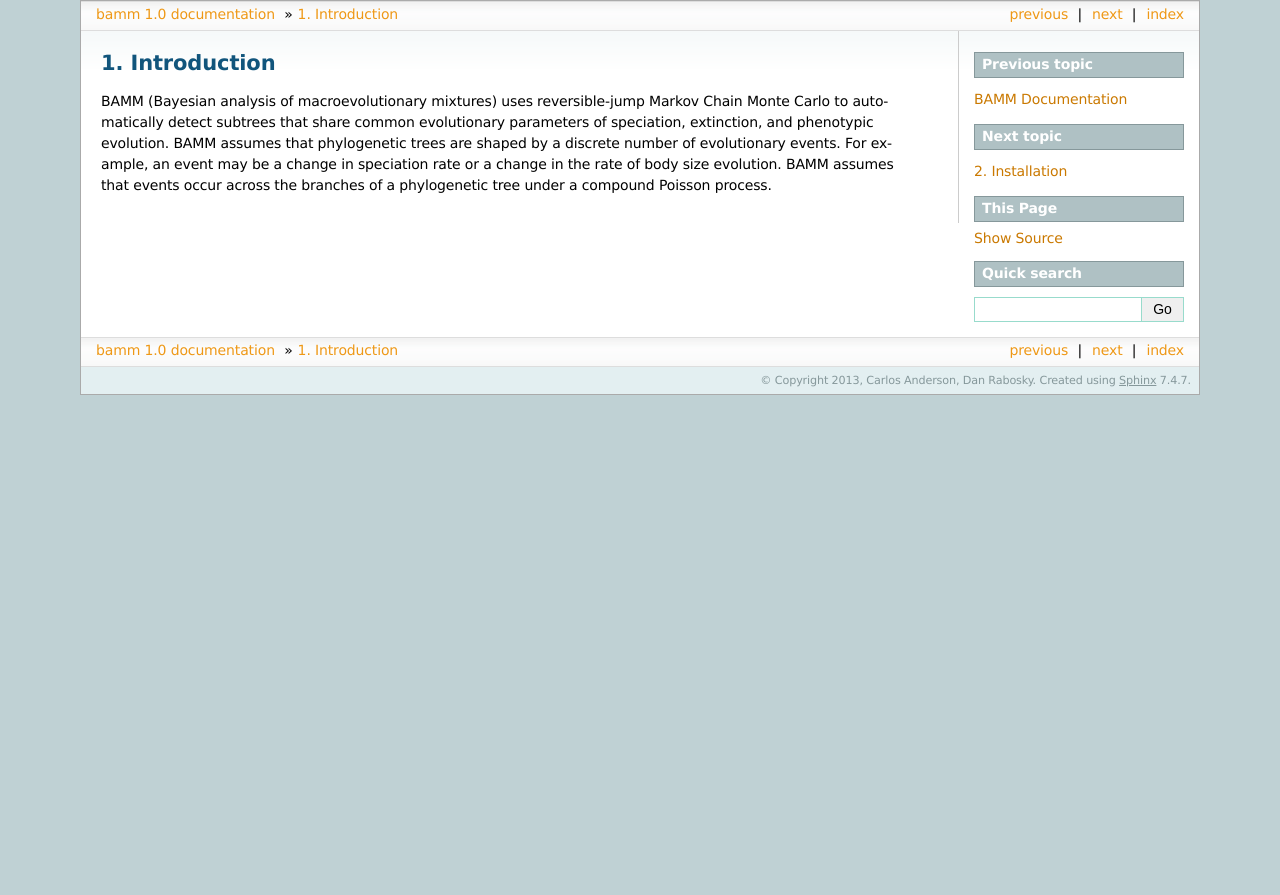
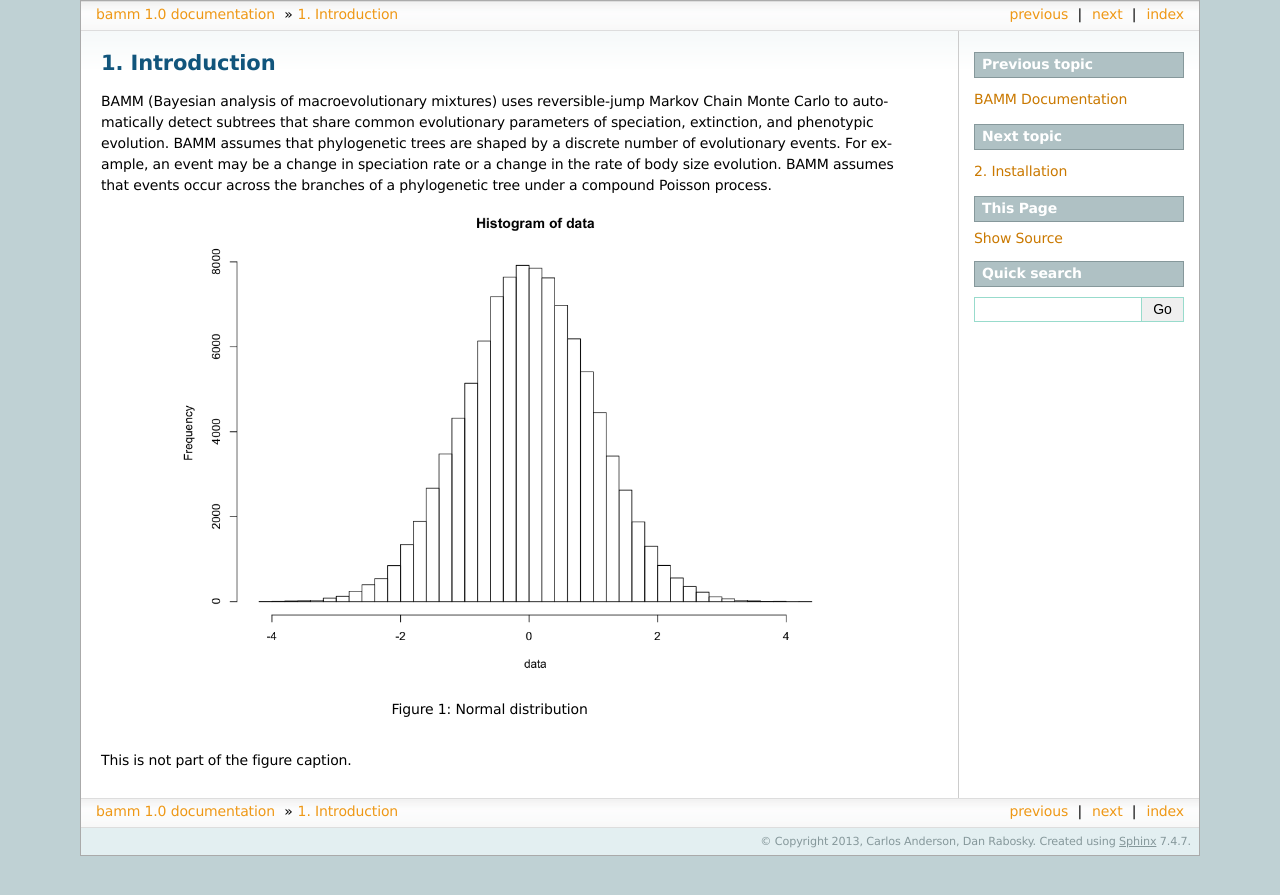
Before and after one commit to macroevolution/bamm, a Sphinx documentation site: the page built from doc/source/introduction.rst, in a window 1280 px wide. Shown: the top 895 px of the page. Built offline with Sphinx 7.4.7, drawn with Linux system fonts in a browser that asks for light colours; formulas are drawn with MathJax 3.

Commit message:
Add test figure to documentation

```diff
--- a/doc/source/introduction.rst
+++ b/doc/source/introduction.rst
@@ -11,3 +11,11 @@ For example, an event may be a change in speciation rate
 or a change in the rate of body size evolution.
 BAMM assumes that events occur across the branches
 of a phylogenetic tree under a compound Poisson process.
+
+.. figure:: normal.png
+   :width: 640
+   :align: center
+
+   Figure 1: Normal distribution
+
+This is not part of the figure caption.
```
Also changed, not shown: doc/source/normal.png (added).
